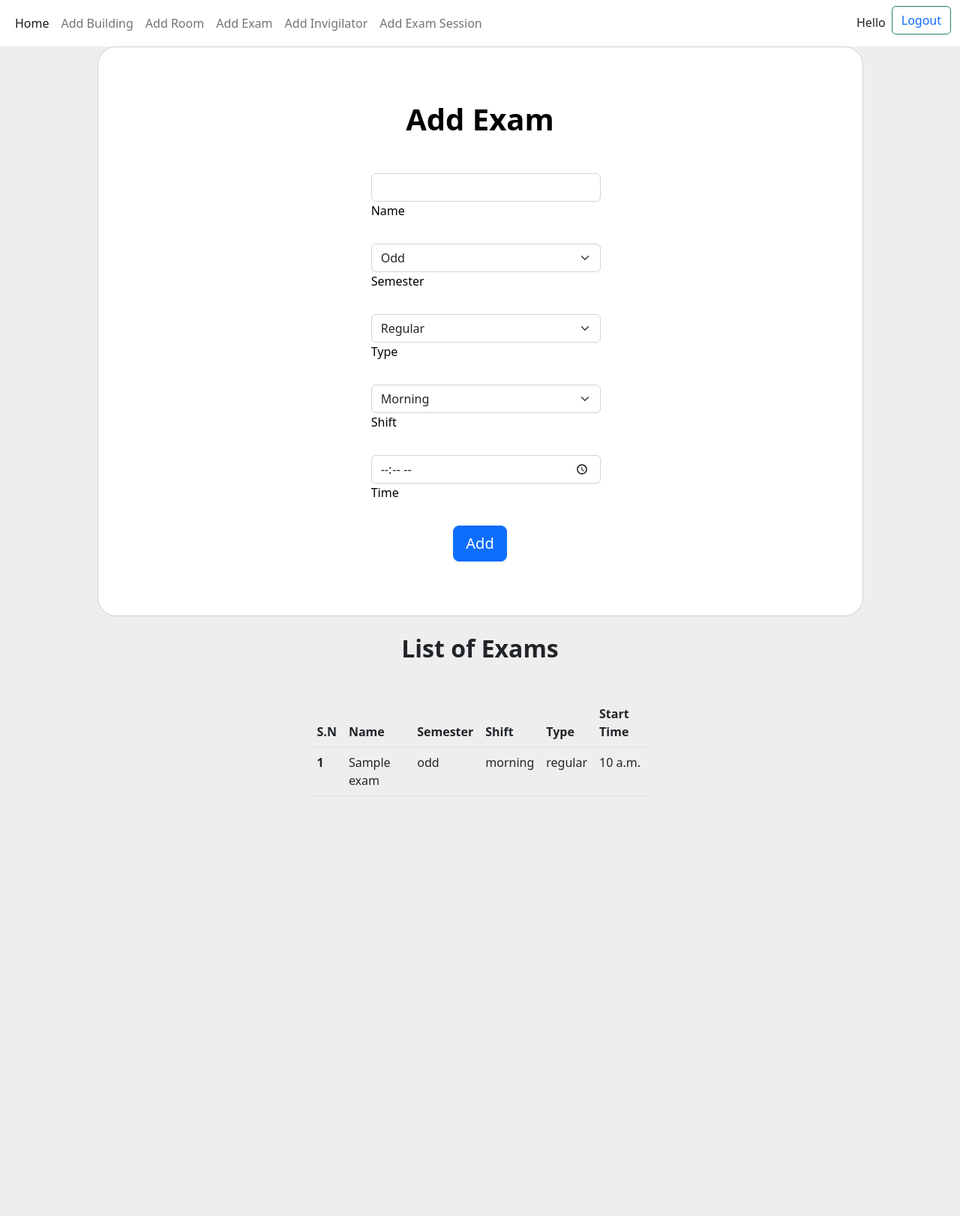
After one commit to amritsharma01/IMS, a Django app: page /ims/exams/ in a window 1280 px wide. The commit adds this page. Shown: the whole page at 75% size. Run offline with Django 4.2, Linux system fonts and the light colour scheme; a user stored in the database is signed in; tables that the repository leaves empty hold one stand-in row (values such as "Sample post").

Commit message:
add_exam

```diff
--- a/IMSapp/templates/base.html
+++ b/IMSapp/templates/base.html
@@ -27,7 +27,7 @@
             <a class="nav-link" href="{% url "IMSapp:rooms"%}">Add Room</a>
           </li>
           <li class="nav-item">
-            <a class="nav-link" href="">Add Exam</a>
+            <a class="nav-link" href="{% url "IMSapp:exams"%}">Add Exam</a>
           </li>
           <li class="nav-item">
             <a class="nav-link" href="">Add Invigilator</a>
--- /dev/null
+++ b/IMSapp/templates/exams.html
@@ -0,0 +1,123 @@
+{% extends "base.html" %}
+
+{% block content %}
+    <section class="vh" style="background-color: #eee;">
+        <div class="container h-100">
+          <div class="row d-flex justify-content-center align-items-center h-100">
+            <div class="col-lg-12 col-xl-11">
+              <div class="card text-black" style="border-radius: 25px;">
+                <div class="card-body p-md-5">
+                  <div class="row justify-content-center">
+                    <div class="col-md-10 col-lg-6 col-xl-5 order-2 order-lg-1">
+
+                      <p class="text-center h1 fw-bold mb-5 mx-1 mx-md-4 mt-4">Add Exam</p>
+
+                      <form action="{%url "IMSapp:exams"%}" class="mx-1 mx-md-4" method="POST">
+                        {% csrf_token %}
+                          <div class="d-flex flex-row align-items-center mb-4">
+                            <i class="fas fa-user fa-lg me-3 fa-fw"></i>
+                            <div class="form-outline flex-fill mb-0">
+                              <input type="text" id="form3Example1c" class="form-control" name="name" required="True" />
+                              <label class="form-label" for="form3Example1c">Name</label>
+                            </div>
+                          </div>
+                         <div class="d-flex flex-row align-items-center mb-4">
+                            <i class="fas fa-user fa-lg me-3 fa-fw"></i>
+                            <div class="form-outline flex-fill mb-0">
+                              <select name="semester" class="select form-select"
+                                id="id_semester_type">
+                                <option value="odd" selected>Odd</option>
+                                <option value="even">Even</option>
+                          </select>
+                              <label class="form-label" for="form3Example1c">Semester</label>
+                            </div>
+                          </div>
+                          <div class="d-flex flex-row align-items-center mb-4">
+                            <i class="fas fa-user fa-lg me-3 fa-fw"></i>
+                            <div class="form-outline flex-fill mb-0">
+                              <select name="types" class="select form-select"
+                                id="id_semester_type">
+                                <option value="regular" selected>Regular</option>
+                                <option value="back">Back</option>
+                          </select>
+                              <label class="form-label" for="form3Example1c">Type</label>
+                            </div>
+                          </div>
+                          <div class="d-flex flex-row align-items-center mb-4">
+                            <i class="fas fa-user fa-lg me-3 fa-fw"></i>
+                            <div class="form-outline flex-fill mb-0">
+                              <select name="shift" class="select form-select"
+                                id="id_semester_type">
+                                <option value="morning" selected>Morning</option>
+                                <option value="day">Day</option>
+                          </select>
+                              <label class="form-label" for="form3Example1c">Shift</label>
+                            </div>
+                          </div>
+
+
+                          <div class="d-flex flex-row align-items-center mb-4">
+                            <i class="fas fa-user fa-lg me-3 fa-fw"></i>
+                            <div class="form-outline flex-fill mb-0">
+                              <input type="time" id="form3Example1c" class="form-control" name="start_time" required="True" />
+                              <label class="form-label" for="form3Example1c">Time</label>
+                            </div>
+                          </div>
+
+
+
+
+                        <div class="d-flex justify-content-center mx-4 mb-3 mb-lg-4">
+                          <button type="submit" class="btn btn-primary btn-lg">Add</button>
+                        </div>
+                      </form>
+                    </div>
+
+                  </div>
+                </div>
+              </div>
+            </div>
+          </div>
+        </div>
+      </section>
+
+       <section class="vh-100" style="background-color: #eee;">
+        <div class="container h-100">
+
+                  <div class="row justify-content-center">
+                    <div class="col-md-10 col-lg-6 col-xl-5 order-2 order-lg-1">
+                      <p class="text-center h2 fw-bold mb-5 mx-1 mx-md-4 mt-4">List of Exams</p>
+
+
+<table class="table">
+  <thead class="thead-dark">
+    <tr>
+      <th scope="col">S.N</th>
+      <th scope="col">Name</th>
+      <th scope="col">Semester</th>
+      <th scope="col">Shift</th>
+      <th scope="col">Type</th>
+      <th scope="col">Start Time</th>
+    </tr>
+  </thead>
+  <tbody>
+    {% for exam in exams%}
+    <tr>
+        <th scope="row">{{forloop.counter}}</th>
+      <td>{{exam.name}}</td>
+      <td>{{exam.semester}}</td>
+      <td>{{exam.shift}}</td>
+      <td>{{exam.types}}</td>
+      <td>{{exam.start_time}}</td>
+      {%endfor%}
+    </tr>
+  </tbody>
+</table>
+                    </div>
+
+          </div>
+        </div>
+      </section>
+
+  <script src="https://cdn.jsdelivr.net/npm/bootstrap@5.2.3/dist/js/bootstrap.bundle.min.js" integrity="sha384-kenU1KFdBIe4zVF0s0G1M5b4hcpxyD9F7jL+jjXkk+Q2h455rYXK/7HAuoJl+0I4" crossorigin="anonymous"></script>
+{% endblock%}
--- a/IMSapp/templates/rooms.html
+++ b/IMSapp/templates/rooms.html
@@ -33,7 +33,7 @@
                              <select class="form-select" aria-label="Default select example" name="building">
                                 <option selected>Select Building</option>
                                   {% for buildingi in buildings%}
-                                  <option value="1">{{buildingi.name}}</option>
+                                  <option value="{{buildingi.id}}">{{buildingi.name}}</option>
                                    {% endfor%}
                                 </select>
                             </div>
--- a/IMSapp/urls.py
+++ b/IMSapp/urls.py
@@ -3,9 +3,11 @@ from django.urls import path
 app_name="IMSapp"
 urlpatterns = [
     path("",views.index,name="index"),
-    path("login", views.login_view, name="login"),
-    path("register", views.register, name="register"),
-    path("logout", views.logout_view, name="logout"),
-    path("buildings",views.buildings,name="buildings"),
-    path("rooms",views.rooms,name="rooms")
+    path("login/", views.login_view, name="login"),
+    path("register/", views.register, name="register"),
+    path("logout/", views.logout_view, name="logout"),
+    path("buildings/",views.buildings,name="buildings"),
+    path("rooms/",views.rooms,name="rooms"),
+    path("exams/",views.exams,name="exams"),
+
 ]
--- a/IMSapp/views.py
+++ b/IMSapp/views.py
@@ -4,8 +4,8 @@ from django.http import HttpResponse,HttpResponseRedirect
 from django.urls import reverse
 from django.contrib.auth.models import User
 from django.contrib.auth.decorators import login_required
-from .forms import BuildingForm,RoomForm
-from IMSapp.models import Building,Room
+from .forms import BuildingForm,RoomForm,ExamForm
+from IMSapp.models import Building,Room,Exam
 
 # Create your views here.
 def index(request):
@@ -105,3 +105,20 @@ def rooms(request):
         "rooms":roomslist,
         "buildings":buildinglist
     })
+
+@login_required(login_url="IMSapp:login")
+def exams(request):
+    examlist=Exam.objects.all()
+    if request.method=="POST":
+        form=ExamForm(request.POST)
+        if form.is_valid():
+            print("hi")
+            form.save()
+        else:
+            print(form.errors.as_data())
+
+
+    return render(request,"exams.html",{
+
+        "exams":examlist,
+    })
```
Also changed, not shown: IMSapp/forms.py (+6 -1 lines).
